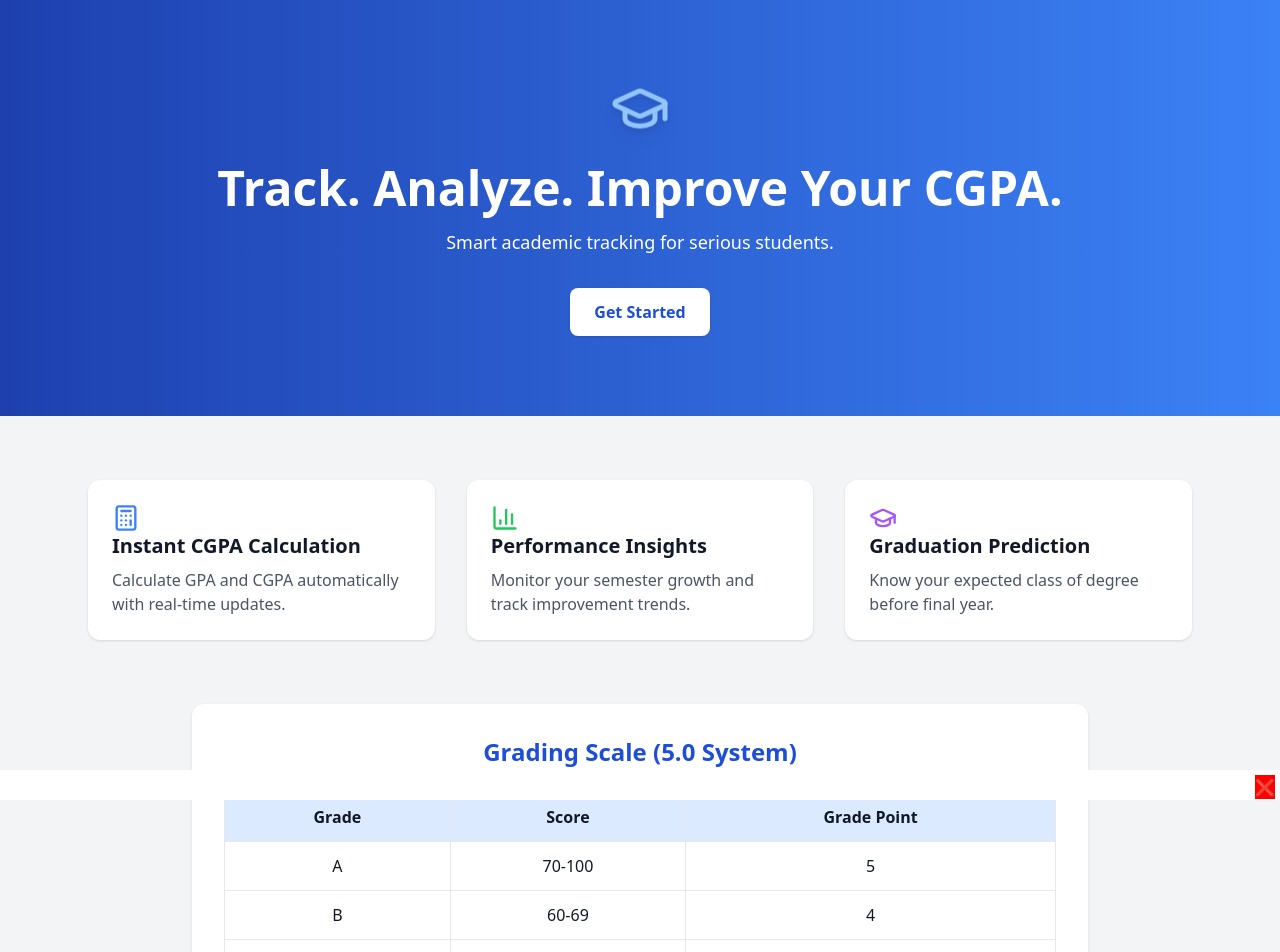
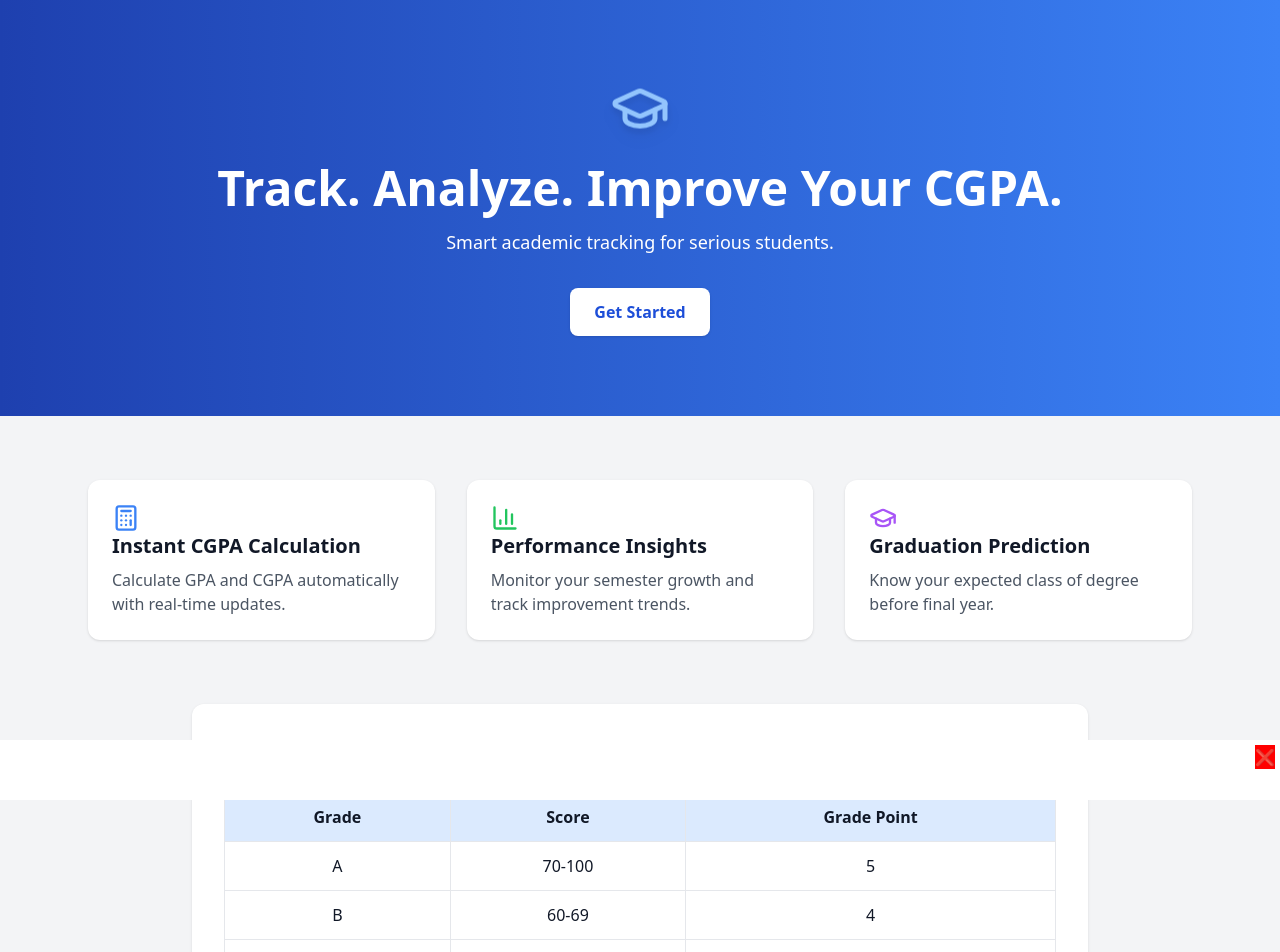
Before and after one commit to okechukwupromise49-art/EduAl-Tracker, a React (Vite) app in the folder cgpa_cal/: page / in a window 1280 px wide. Shown: the top 952 px of the page. Built offline with nearby package versions, Linux system fonts and the light colour scheme; no server answers.

Commit message:
err corected

```diff
--- a/cgpa_cal/src/ads.jsx
+++ b/cgpa_cal/src/ads.jsx
@@ -12,15 +12,15 @@ const BottomAd = () => {
       position: "fixed",
       bottom: 0,
       width: "100%",
-      height: "30px",
+      height: "60px",
       background: "#fff",
       textAlign: "center",
-      zIndex: 9999
+
     }}>
 
 
       <ins className="adsbygoogle"
-     style={{ display: "inline-block", width: "320px", height: "50px" }}
+     style={{  width: "320px", height: "50px" }}
      data-ad-client="ca-pub-6692275181062955"
      data-ad-slot="6111228373"
      data-ad-format="auto"
```
